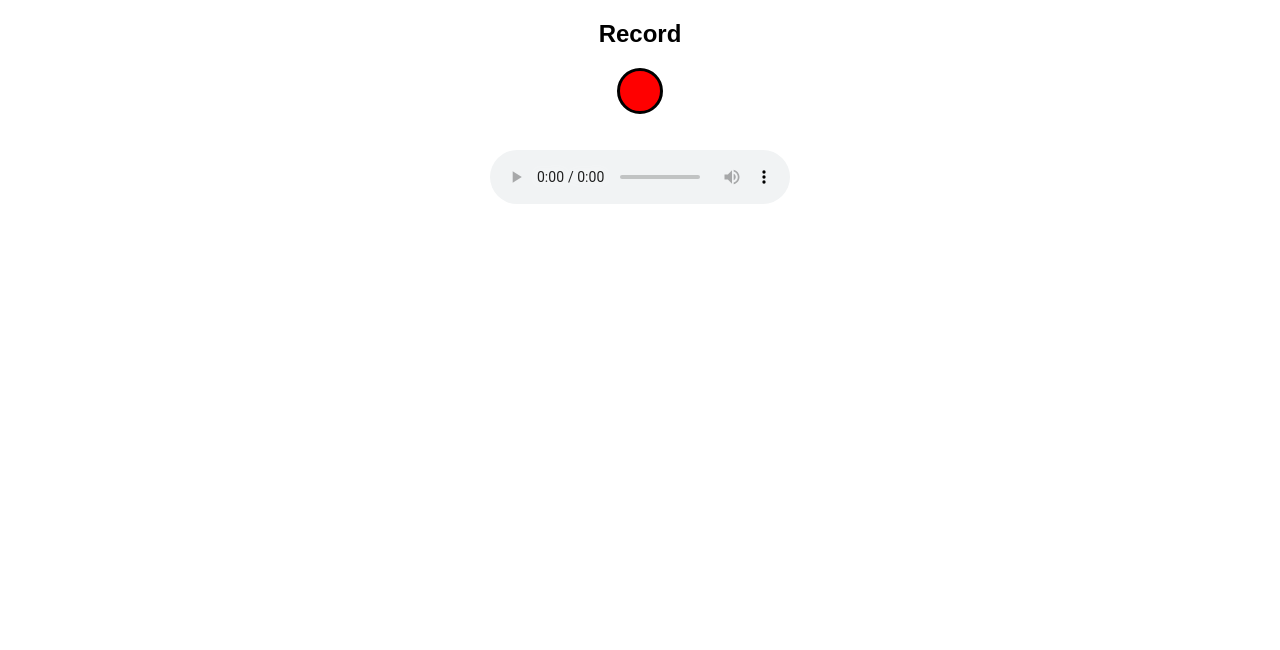
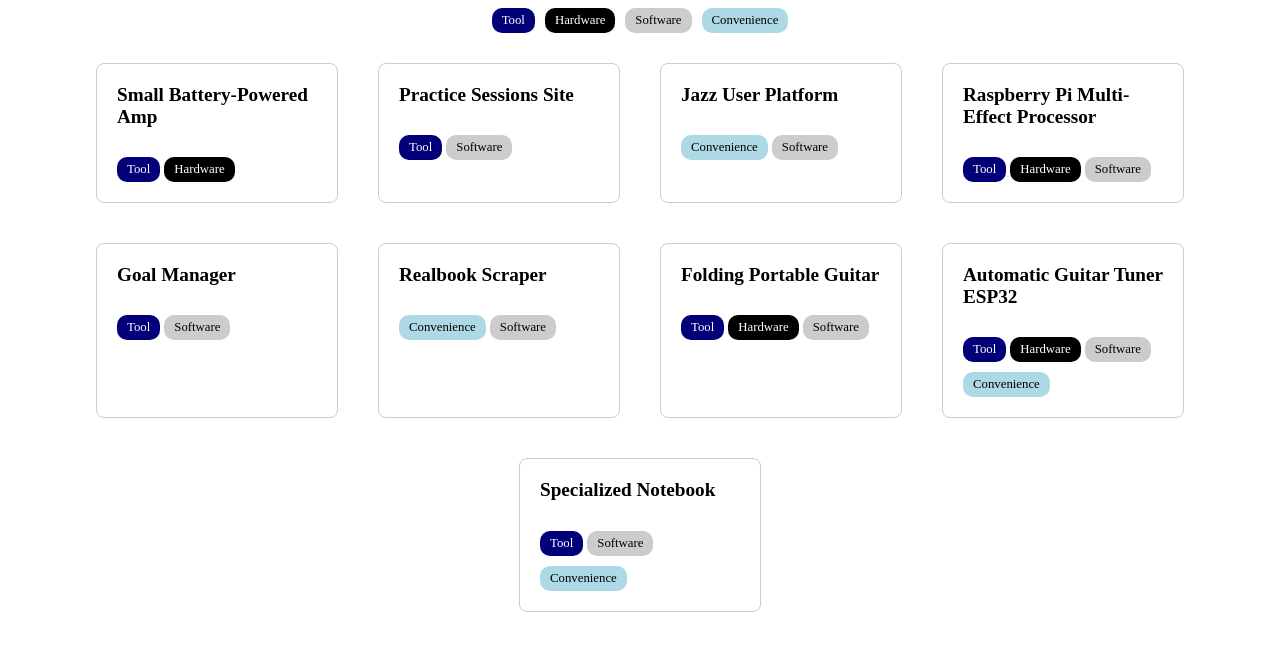
Before and after one commit to erterter159/helloworld, a plain HTML site: page index.html in a window 1280 px wide. Drawn offline with Linux system fonts and the light colour scheme.

Commit message:
Update index.html

```diff
--- a/index.html
+++ b/index.html
@@ -1,127 +1,182 @@
 <!DOCTYPE html>
-<html lang="en">
+<html>
 <head>
-    <meta charset="UTF-8">
-    <meta name="viewport" content="width=device-width, initial-scale=1.0">
-    <title>Audio Recorder</title>
   <style>
-        body {
-            font-family: Arial, sans-serif;
-            text-align: center;
+      .container {
+          display: flex;
+          flex-wrap: wrap;
+          gap: 20px;
+          justify-content: center;
       }
 
-        h2 {
-            margin-top: 20px;
+      .box {
+          border: 1px solid #ccc;
+          border-radius: 8px;
+          padding: 20px;
+          margin: 10px;
+          width: 200px;
       }
 
-        #record {
-            background-color: red;
-            border: medium solid black;
-            color: white;
-            padding: 20px;
-            font-size: 16px;
-            cursor: pointer;
-            border-radius: 50%;
+      .box h3 {
+          margin-top: 0;
+          font-size: 1.2em;
       }
 
-        #stopRecord {
-            background-color: green;
-            border: medium solid black;
-            color: white;
-            padding: 20px;
-            font-size: 16px;
-            cursor: pointer;
-            border-radius: 50%;
-            display: none;
+      .tag-box {
+          display: inline-block;
+          border-radius: 10px;
+          padding: 5px 10px;
+          margin-top: 10px;
+          font-size: 0.8em;
+          width: auto;
       }
 
-        #recordedAudio {
-            margin-top: 20px;
+      .tag-box.tool {
+          background-color: #020079; /* Deep blue for 'Tool' tags */
+          color: white;
+      }
+
+      .tag-box.convenience {
+          background-color: #add8e6; /* Light blue for 'Convenience' tags */
+      }
+
+      .tag-box.software {
+          background-color: #ccc; /* Gray for other tags */
+      }
+
+      .tag-box.hardware {
+          background-color: black; /* Black for any specific black tags */
+          color: white;
+      }
+
+      .filter {
+          display: flex;
+          gap: 10px;
+          margin-bottom: 20px;
+          justify-content: center;
+      }
+
+      .tag {
+          cursor: pointer;
+          border-radius: 10px;
+          padding: 5px 10px;
+          font-size: 0.8em;
+          user-select: none;
+      }
+
+      .tag.active {
+          box-shadow: 5px 5px 15px rgba(0,0,0,0.2);
+          font-size: 0.9em;
+
+      }
+
+      .tag.tool {
+          background-color: #020079; /* Deep blue for 'Tool' tags */
+          color: white;
+      }
+
+      .tag.convenience {
+          background-color: #add8e6; /* Light blue for 'Convenience' tags */
+      }
+
+      .tag.software {
+          background-color: #ccc; /* Gray for 'Software' tags */
+      }
+
+      .tag.hardware {
+          background-color: black; /* Black for 'Hardware' tags */
+          color: white;
       }
   </style>
+
   </head>
   <body>
-    <h2>Record</h2>
-    <p>
-        <button id="record"></button>
-        <button id="stopRecord" disabled></button>
-    </p>
-    <p>
-        <audio id="recordedAudio" controls></audio>
-    </p>
 
-    <script src="https://cdnjs.cloudflare.com/ajax/libs/lamejs/1.2.1/lame.min.js"></script>
+    <div class="filter">
+        <div class="tag tool" data-value="tool">Tool</div>
+        <div class="tag hardware" data-value="hardware">Hardware</div>
+        <div class="tag software" data-value="software">Software</div>
+        <div class="tag convenience" data-value="convenience">Convenience</div>
+    </div>
+
+
+      <div class="container">
+          <div class="box" data-tags="tool,hardware">
+              <h3>Small Battery-Powered Amp</h3>
+              <div class="tag-box tool">Tool</div>
+              <div class="tag-box hardware">Hardware</div>
+          </div>
+          <div class="box" data-tags="tool,software">
+              <h3>Practice Sessions Site</h3>
+              <div class="tag-box tool">Tool</div>
+              <div class="tag-box software">Software</div>
+          </div>
+          <div class="box" data-tags="convenience,software">
+              <h3>Jazz User Platform</h3>
+              <div class="tag-box convenience">Convenience</div>
+              <div class="tag-box software">Software</div>
+          </div>
+          <div class="box" data-tags="tool,hardware,software">
+              <h3>Raspberry Pi Multi-Effect Processor</h3>
+              <div class="tag-box tool">Tool</div>
+              <div class="tag-box hardware">Hardware</div>
+              <div class="tag-box software">Software</div>
+          </div>
+          <div class="box" data-tags="tool,software">
+              <h3>Goal Manager</h3>
+              <div class="tag-box tool">Tool</div>
+              <div class="tag-box software">Software</div>
+          </div>
+          <div class="box" data-tags="convenience,software">
+              <h3>Realbook Scraper</h3>
+              <div class="tag-box convenience">Convenience</div>
+              <div class="tag-box software">Software</div>
+          </div>
+          <div class="box" data-tags="tool,hardware,software">
+              <h3>Folding Portable Guitar</h3>
+              <div class="tag-box tool">Tool</div>
+              <div class="tag-box hardware">Hardware</div>
+              <div class="tag-box software">Software</div>
+          </div>
+          <div class="box" data-tags="tool,hardware,software,convenience">
+              <h3>Automatic Guitar Tuner ESP32</h3>
+              <div class="tag-box tool">Tool</div>
+              <div class="tag-box hardware">Hardware</div>
+              <div class="tag-box software">Software</div>
+              <div class="tag-box convenience">Convenience</div>
+          </div>
+          <div class="box" data-tags="tool,software,convenience">
+              <h3>Specialized Notebook</h3>
+              <div class="tag-box tool">Tool</div>
+              <div class="tag-box software">Software</div>
+              <div class="tag-box convenience">Convenience</div>
+          </div>
+      </div>
+
+
     <script>
-        let rec;
-        let audioChunks = [];
+      const tagElements = document.querySelectorAll('.tag');
+      const boxes = document.querySelectorAll('.box');
 
-        const recordButton = document.getElementById("record");
-        const stopRecordButton = document.getElementById("stopRecord");
-        const recordedAudio = document.getElementById("recordedAudio");
+      function filterBoxes() {
+          const activeTags = Array.from(tagElements)
+              .filter(tag => tag.classList.contains('active'))
+              .map(tag => tag.getAttribute('data-value'));
 
-        recordButton.onclick = () => {
-            recordButton.disabled = true;
-            stopRecordButton.style.display = "inline-block";
-            stopRecordButton.disabled = false;
-            recordButton.style.backgroundColor = "blue";
-            audioChunks = [];
-
-            navigator.mediaDevices.getUserMedia({ audio: true })
-                .then(stream => {
-                    rec = new MediaRecorder(stream);
-                    rec.ondataavailable = e => {
-                        audioChunks.push(e.data);
-                    };
-                    rec.start();
-                })
-                .catch(err => {
-                    console.error("Error accessing the microphone:", err);
+          boxes.forEach(box => {
+              const boxTags = box.getAttribute('data-tags').split(',');
+              const shouldShow = activeTags.length === 0 || activeTags.every(tag => boxTags.includes(tag));
+              box.style.display = shouldShow ? 'block' : 'none';
           });
-        };
-
-        stopRecordButton.onclick = () => {
-            stopRecordButton.disabled = true;
-            recordButton.disabled = false;
-            recordButton.style.backgroundColor = "red";
-            stopRecordButton.style.backgroundColor = "green";
-            rec.stop();
-            rec.onstop = () => {
-                const audioBlob = new Blob(audioChunks, { type: 'audio/wav' });
-                const audioUrl = URL.createObjectURL(audioBlob);
-                recordedAudio.src = audioUrl;
-
-                // Convert to MP3 using lamejs
-                const reader = new FileReader();
-                reader.onload = function () {
-                    const wavData = new Int8Array(this.result);
-                    const encoder = new lamejs.Mp3Encoder(1, 44100, 128);
-                    const mp3Data = [];
-                    const samples = wavData.length / 2;
-
-                    for (let i = 0; i < samples; i++) {
-                        const left = wavData[i * 2];
-                        const right = wavData[i * 2 + 1];
-                        const mp3buf = encoder.encodeBuffer(left, right);
-                        if (mp3buf.length > 0) {
-                            mp3Data.push(new Int8Array(mp3buf));
-                        }
       }
 
-                    const mp3Blob = new Blob(mp3Data, { type: 'audio/mp3' });
+      tagElements.forEach(tag => {
+          tag.addEventListener('click', function() {
+              this.classList.toggle('active');
+              filterBoxes();
+          });
+      });
 
-                    // Save MP3 file to a specific folder
-                    const a = document.createElement('a');
-                    a.style.display = 'none';
-                    document.body.appendChild(a);
-                    const url = window.URL.createObjectURL(mp3Blob);
-                    a.href = url;
-                    a.download = 'recorded.mp3';
-                    a.click();
-                    window.URL.revokeObjectURL(url);
-                };
-                reader.readAsArrayBuffer(audioBlob);
-            };
-        };
     </script>
 </body>
 </html>
```
Lines whose indentation alone changed are shown as unchanged.
